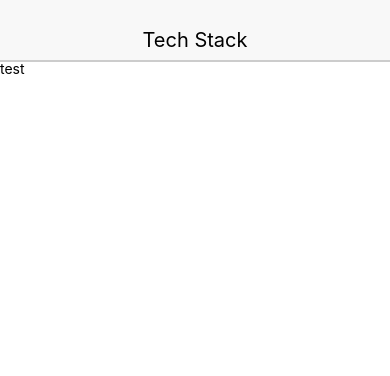
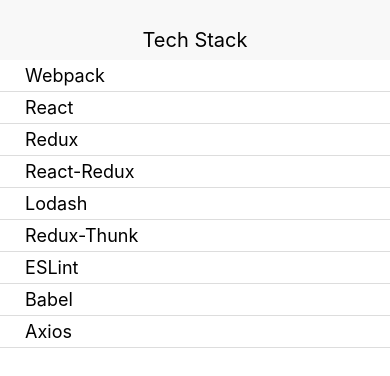
Before and after one commit to crazyceelo/reactNativeApp3, a React Native app in the folder client/: screen / in a window 390 px wide. Shown: the top 376 px of the page. Built offline with nearby package versions, Linux system fonts and the light colour scheme.

Commit message:
able to render a list of items now using flatList component by react-native

```diff
--- a/client/src/components/LibraryList.js
+++ b/client/src/components/LibraryList.js
@@ -1,20 +1,25 @@
 import React, { Component } from "react";
-import { View, Text } from "react-native";
+import { FlatList } from "react-native";
 import { connect } from "react-redux";
+import ListItem from "./ListItem";
 
 class LibraryList extends Component {
+  renderItem(library) {
+    return <ListItem library={library} />;
+  }
+
   render() {
-    console.log(this.props);
     return (
-      <View>
-        <Text>test</Text>
-      </View>
+      <FlatList
+        data={this.props.libraries}
+        renderItem={this.renderItem}
+        keyExtractor={library => library.id.toString()}
+      />
     );
   }
 }
 
-// takes application state and provides state
-// as props to this component
+/* takes application state and provides state as props to this component */
 const mapStateToProps = state => {
   return {
     libraries: state.libraries
--- /dev/null
+++ b/client/src/components/ListItem.js
@@ -0,0 +1,24 @@
+import React, { Component } from "react";
+import { CardSection } from "./common";
+import { Text, StyleSheet } from "react-native";
+
+class ListItem extends Component {
+  render() {
+    const { titleStyle } = styles;
+
+    return (
+      <CardSection>
+        <Text style={titleStyle}> {this.props.library.item.title}</Text>
+      </CardSection>
+    );
+  }
+}
+
+const styles = StyleSheet.create({
+  titleStyle: {
+    fontSize: 18,
+    paddingLeft: 15
+  }
+});
+
+export default ListItem;
```
